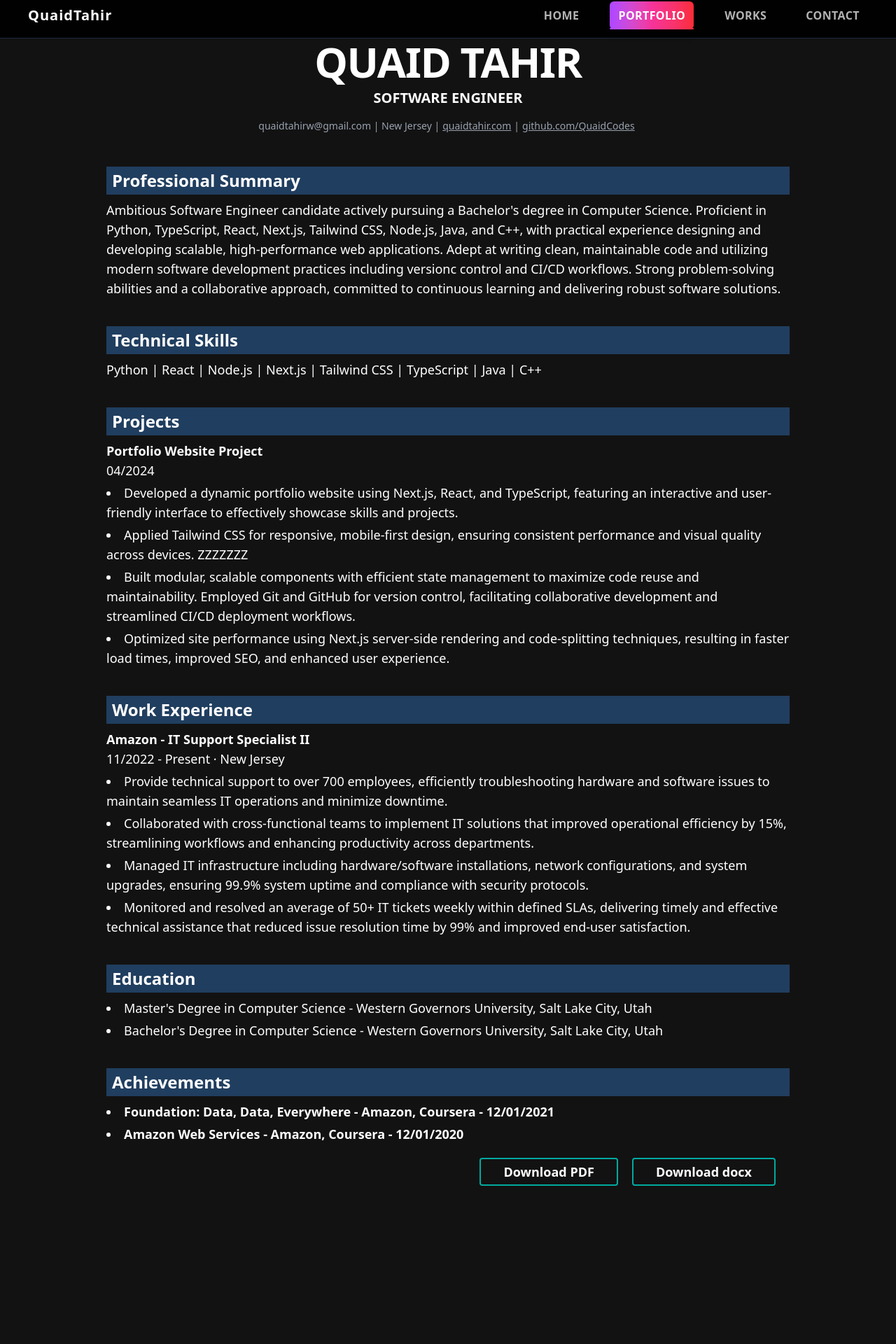
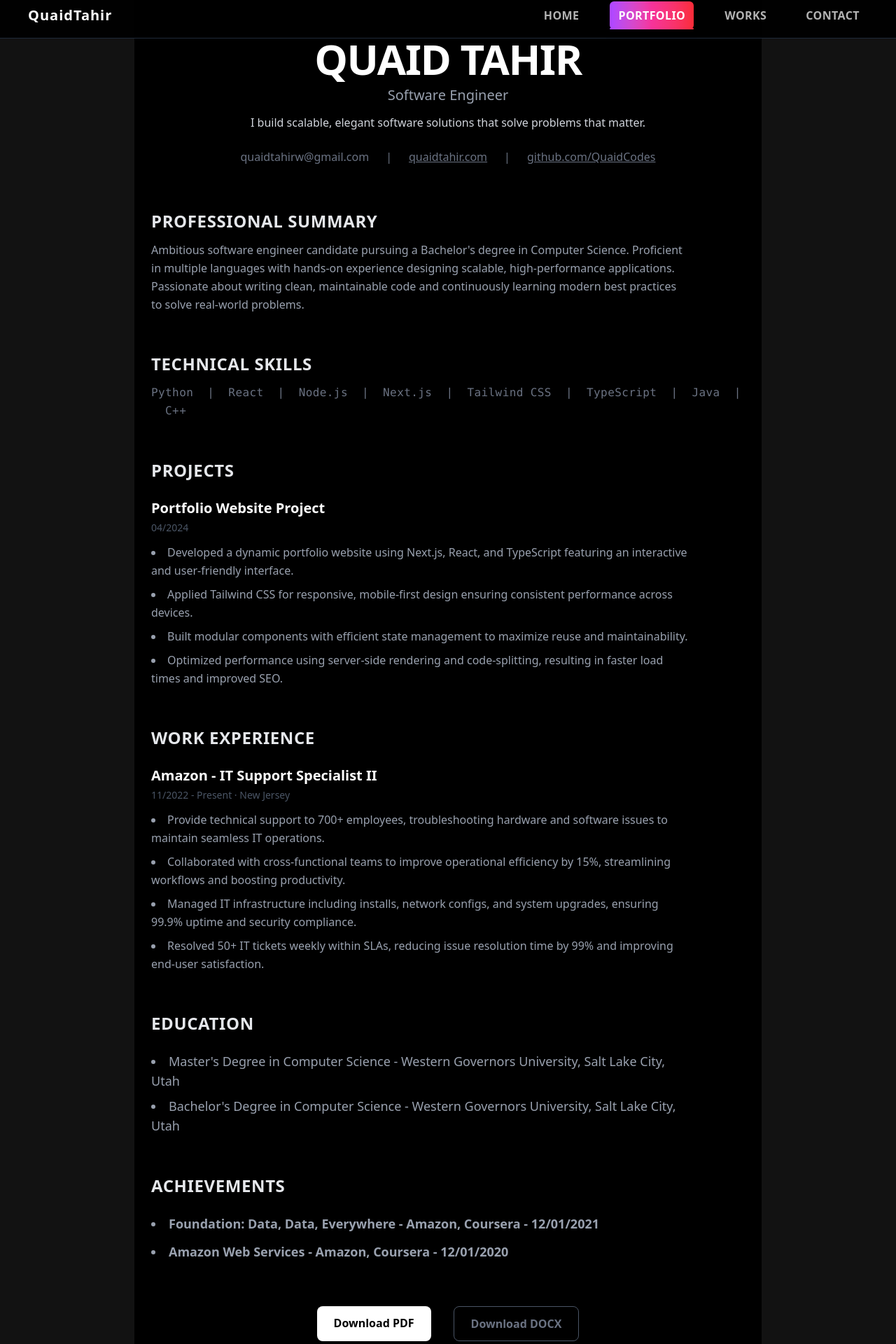
Before and after one commit to QuaidCodes/quaidtahir.com, a Next.js app: page /portfolio in a window 1280 px wide. Shown: the part 10-1930 px from the top of the page at 70% size. Before the commit the page ends 1772 px from the top, so only its background shows below. Built offline with nearby package versions, Linux system fonts and the light colour scheme.

Commit message:
clear build errors

```diff
--- a/src/app/portfolio/page.tsx
+++ b/src/app/portfolio/page.tsx
@@ -1,177 +1,258 @@
 "use client";
 
 import Link from "next/link";
+import { motion, Variants } from "framer-motion";
+
+const fadeIn: Variants = {
+  hidden: { opacity: 0, y: 10 },
+  visible: (custom: number) => ({
+    opacity: 1,
+    y: 0,
+    transition: { delay: custom * 0.1, duration: 0.3, ease: "easeOut" },
+  }),
+};
 
 export default function Portfolio() {
   return (
-    <div className="w-full flex justify-center">
-      <div className="w-5xl px-6 py-12 m-5 rounded">
+    <main className="min-h-screen bg-black text-white px-6 py-16 max-w-4xl mx-auto selection:bg-gray-700 selection:text-white">
       {/* Header */}
-        <section className="text-center mb-12">
-          <h1 className={`text-6xl font-bold tracking-tight text-nowrap`}>
-            QUAID TAHIR
+      <motion.header
+        initial="hidden"
+        whileInView="visible"
+        viewport={{ once: true }}
+        custom={0}
+        variants={fadeIn}
+        className="text-center mb-16"
+      >
+        <h1 className="text-5xl sm:text-6xl font-extrabold tracking-tight uppercase select-none">
+          Quaid Tahir
         </h1>
-          <h2 className="text-xl mt-2 font-semibold">SOFTWARE ENGINEER</h2>
-          <p className="mt-4 text-sm text-gray-400">
-            <a href="mailto:quaidtahirw@gmail.com" className="hover:text-white">
-              quaidtahirw@gmail.com |
+        <p className="mt-2 text-lg sm:text-xl font-light text-gray-400">
+          Software Engineer
+        </p>
+        <p className="mt-3 max-w-xl mx-auto text-gray-300 leading-relaxed">
+          I build scalable, elegant software solutions that solve problems that
+          matter.
+        </p>
+        <div className="mt-6 flex justify-center space-x-6 text-gray-500 text-sm sm:text-base">
+          <a
+            href="mailto:quaidtahirw@gmail.com"
+            className="hover:text-white transition"
+            aria-label="Send email"
+          >
+            quaidtahirw@gmail.com
           </a>
-            <span> New Jersey |</span>
+          <span>|</span>
           <Link
-              href="https://www.quaidtahir.com"
+            href="https://quaidtahir.com"
             target="_blank"
-              className="underline mx-1 hover:text-white"
+            className="hover:text-white transition underline"
+            aria-label="Visit personal website"
           >
             quaidtahir.com
           </Link>
-            |
+          <span>|</span>
           <Link
-              href="https://www.github.com/QuaidCodes"
+            href="https://github.com/QuaidCodes"
             target="_blank"
-              className="underline mx-1 hover:text-white"
+            className="hover:text-white transition underline"
+            aria-label="Visit GitHub profile"
           >
             github.com/QuaidCodes
           </Link>
+        </div>
+      </motion.header>
+
+      <section className="space-y-14 leading-relaxed">
+        {/* Professional Summary */}
+        <motion.div
+          initial="hidden"
+          whileInView="visible"
+          viewport={{ once: true }}
+          custom={1}
+          variants={fadeIn}
+        >
+          <h2 className="text-2xl font-semibold text-gray-200 uppercase tracking-wide mb-3">
+            Professional Summary
+          </h2>
+          <p className="text-gray-400 max-w-3xl">
+            Ambitious software engineer candidate pursuing a Bachelor&#39;s
+            degree in Computer Science. Proficient in multiple languages with
+            hands-on experience designing scalable, high-performance
+            applications. Passionate about writing clean, maintainable code and
+            continuously learning modern best practices to solve real-world
+            problems.
           </p>
-        </section>
+        </motion.div>
 
-        {/* Professional Summary */}
-        <section className="mb-10">
-          <h3 className="portfolio-headings">Professional Summary</h3>
-          <p className="portfolio-content">
-            Ambitious Software Engineer candidate actively pursuing a Bachelor's
-            degree in Computer Science. Proficient in Python, TypeScript, React,
-            Next.js, Tailwind CSS, Node.js, Java, and C++, with practical
-            experience designing and developing scalable, high-performance web
-            applications. Adept at writing clean, maintainable code and
-            utilizing modern software development practices including versionc
-            control and CI/CD workflows. Strong problem-solving abilities and a
-            collaborative approach, committed to continuous learning and
-            delivering robust software solutions.
+        {/* Technical Skills */}
+        <motion.div
+          initial="hidden"
+          whileInView="visible"
+          viewport={{ once: true }}
+          custom={2}
+          variants={fadeIn}
+        >
+          <h2 className="text-2xl font-semibold text-gray-200 uppercase tracking-wide mb-3">
+            Technical Skills
+          </h2>
+          <p className="text-gray-500 font-mono tracking-wide select-text">
+            Python &nbsp;|&nbsp; React &nbsp;|&nbsp; Node.js &nbsp;|&nbsp;
+            Next.js &nbsp;|&nbsp; Tailwind CSS &nbsp;|&nbsp; TypeScript &nbsp;|&nbsp;
+            Java &nbsp;|&nbsp; C++
           </p>
-        </section>
-
-        {/* Skills */}
-        <section className="mb-10">
-          <h3 className="portfolio-headings">Technical Skills</h3>
-          <p className="portfolio-content">
-            Python | React | Node.js | Next.js | Tailwind CSS | TypeScript |
-            Java | C++
-          </p>
-        </section>
+        </motion.div>
 
         {/* Projects */}
-        <section className="mb-10">
-          <h3 className="portfolio-headings">Projects</h3>
-          <div className="mb-6">
-            <h4 className="text-lg font-bold text-white">
+        <motion.div
+          initial="hidden"
+          whileInView="visible"
+          viewport={{ once: true }}
+          custom={3}
+          variants={fadeIn}
+          className=""
+        >
+          <h2 className="text-2xl font-semibold text-gray-200 uppercase tracking-wide mb-6">
+            Projects
+          </h2>
+
+          <article className="mb-8">
+            <h3 className="text-xl font-bold mb-1 text-white">
               Portfolio Website Project
-            </h4>
-            <p className="portfolio-content mb-1">04/2024</p>
-            <ul className="list-disc list-inside portfolio-content space-y-1">
+            </h3>
+            <time className="text-sm text-gray-600 mb-3 block">04/2024</time>
+            <ul className="list-disc list-inside space-y-2 text-gray-400 max-w-3xl">
               <li>
                 Developed a dynamic portfolio website using Next.js, React, and
-                TypeScript, featuring an interactive and user-friendly interface
-                to effectively showcase skills and projects.
+                TypeScript featuring an interactive and user-friendly interface.
               </li>
               <li>
-                Applied Tailwind CSS for responsive, mobile-first design,
-                ensuring consistent performance and visual quality across
-                devices.
-
-           ZZZZZZZ    </li>
-              <li>
-                Built modular, scalable components with efficient state
-                management to maximize code reuse and maintainability. Employed
-                Git and GitHub for version control, facilitating collaborative
-                development and streamlined CI/CD deployment workflows.
+                Applied Tailwind CSS for responsive, mobile-first design ensuring
+                consistent performance across devices.
               </li>
               <li>
-                Optimized site performance using Next.js server-side rendering
-                and code-splitting techniques, resulting in faster load times,
-                improved SEO, and enhanced user experience.
+                Built modular components with efficient state management to
+                maximize reuse and maintainability.
+              </li>
+              <li>
+                Optimized performance using server-side rendering and
+                code-splitting, resulting in faster load times and improved SEO.
               </li>
             </ul>
-          </div>
-        </section>
+          </article>
+        </motion.div>
 
         {/* Experience */}
-        <section className="mb-10">
-          <h3 className="portfolio-headings">Work Experience</h3>
-          <div>
-            <h4 className="text-lg font-bold text-white">
+        <motion.div
+          initial="hidden"
+          whileInView="visible"
+          viewport={{ once: true }}
+          custom={4}
+          variants={fadeIn}
+        >
+          <h2 className="text-2xl font-semibold text-gray-200 uppercase tracking-wide mb-6">
+            Work Experience
+          </h2>
+
+          <article>
+            <h3 className="text-xl font-bold mb-1 text-white">
               Amazon - IT Support Specialist II
-            </h4>
-            <p className="portfolio-content">
+            </h3>
+            <time className="text-sm text-gray-600 mb-3 block">
               11/2022 - Present · New Jersey
-            </p>
-            <ul className="list-disc list-inside portfolio-content space-y-1 mt-1">
+            </time>
+            <ul className="list-disc list-inside space-y-2 text-gray-400 max-w-3xl">
               <li>
-                Provide technical support to over 700 employees, efficiently
-                troubleshooting hardware and software issues to maintain
-                seamless IT operations and minimize downtime.
+                Provide technical support to 700+ employees, troubleshooting
+                hardware and software issues to maintain seamless IT operations.
               </li>
               <li>
-                Collaborated with cross-functional teams to implement IT
-                solutions that improved operational efficiency by 15%,
-                streamlining workflows and enhancing productivity across
-                departments.
+                Collaborated with cross-functional teams to improve operational
+                efficiency by 15%, streamlining workflows and boosting productivity.
               </li>
               <li>
-                Managed IT infrastructure including hardware/software
-                installations, network configurations, and system upgrades,
-                ensuring 99.9% system uptime and compliance with security
-                protocols.
+                Managed IT infrastructure including installs, network configs,
+                and system upgrades, ensuring 99.9% uptime and security compliance.
               </li>
               <li>
-                Monitored and resolved an average of 50+ IT tickets weekly
-                within defined SLAs, delivering timely and effective technical
-                assistance that reduced issue resolution time by 99% and
-                improved end-user satisfaction.
+                Resolved 50+ IT tickets weekly within SLAs, reducing issue
+                resolution time by 99% and improving end-user satisfaction.
               </li>
             </ul>
-          </div>
-        </section>
+          </article>
+        </motion.div>
 
         {/* Education */}
-        <section className="mb-10">
-          <h3 className="portfolio-headings">Education</h3>
-          <ul className="list-disc list-inside portfolio-content space-y-1">
+        <motion.div
+          initial="hidden"
+          whileInView="visible"
+          viewport={{ once: true }}
+          custom={5}
+          variants={fadeIn}
+        >
+          <h2 className="text-2xl font-semibold text-gray-200 uppercase tracking-wide mb-6">
+            Education
+          </h2>
+          <ul className="list-disc list-inside space-y-2 text-gray-400 max-w-3xl text-lg">
             <li>
-              Master's Degree in Computer Science - Western Governors
-              University, Salt Lake City, Utah
+              Master&#39;s Degree in Computer Science - Western Governors University,
+              Salt Lake City, Utah
             </li>
             <li>
-              Bachelor's Degree in Computer Science - Western Governors
-              University, Salt Lake City, Utah
+              Bachelor&#39;s Degree in Computer Science - Western Governors University,
+              Salt Lake City, Utah
             </li>
           </ul>
-        </section>
+        </motion.div>
 
         {/* Achievements */}
-        <section>
-          <h3 className="portfolio-headings">Achievements</h3>
-          <ul className="list-disc list-inside portfolio-content space-y-1">
-            <li className="font-bold">
+        <motion.div
+          initial="hidden"
+          whileInView="visible"
+          viewport={{ once: true }}
+          custom={6}
+          variants={fadeIn}
+        >
+          <h2 className="text-2xl font-semibold text-gray-200 uppercase tracking-wide mb-6">
+            Achievements
+          </h2>
+          <ul className="list-disc list-inside space-y-3 text-gray-400 max-w-3xl text-lg">
+            <li className="font-semibold">
               Foundation: Data, Data, Everywhere - Amazon, Coursera - 12/01/2021
             </li>
-
-            <li className="font-bold">
+            <li className="font-semibold">
               Amazon Web Services - Amazon, Coursera - 12/01/2020
             </li>
           </ul>
+        </motion.div>
       </section>
 
-        <div className="flex justify-end mt-5">
-          <button className="hero-btns">
-            <a href="/QuaidTahirResume.pdf">Download PDF</a>
-          </button>
-
-          <button className="hero-btns">
-            <a href="/QuaidTahirResume.docx">Download docx</a>
-          </button>
-        </div>
-      </div>
-    </div>
+      {/* Download Resume Buttons */}
+      <motion.div
+        initial="hidden"
+        whileInView="visible"
+        viewport={{ once: true }}
+        custom={7}
+        variants={fadeIn}
+        className="mt-16 flex justify-center gap-8"
+      >
+        <a
+          href="/QuaidTahirResume.pdf"
+          target="_blank"
+          rel="noopener noreferrer"
+          className="inline-block px-6 py-3 rounded-lg bg-white text-black font-semibold hover:bg-gray-300 transition"
+        >
+          Download PDF
+        </a>
+        <a
+          href="/QuaidTahirResume.docx"
+          target="_blank"
+          rel="noopener noreferrer"
+          className="inline-block px-6 py-3 rounded-lg border border-gray-600 text-gray-500 font-semibold hover:border-white hover:text-white transition"
+        >
+          Download DOCX
+        </a>
+      </motion.div>
+    </main>
   );
 }
--- a/src/data/projectList.tsx
+++ b/src/data/projectList.tsx
@@ -8,7 +8,7 @@ export const projects: TimelineEntry[] = [
         <h3 className="text-2xl font-semibold">Quaid Tahir Portfolio</h3>
         <p className="text-sm text-neutral-500">
           This portfolio is a fully modern, production-grade web application
-          built with Next.js, React, and TypeScript. It's styled using Tailwind
+          built with Next.js, React, and TypeScript. It&rsquo;s styled using Tailwind
           CSS for utility-first design, and enhanced with smooth, responsive
           animations powered by Framer Motion. Behind the scenes, the project is
           deployed on Vercel with a continuous integration and continuous
@@ -68,7 +68,7 @@ export const projects: TimelineEntry[] = [
     title: "Big Launch",
     content: (
       <div>
-          <p>Lauch for Site builder</p>
+        <p>Lauch for Site builder</p>
 
         <a href="/portfolio" className="text-blue-500 hover:underline">
           See updates →
--- a/src/lib/timeline.tsx
+++ b/src/lib/timeline.tsx
@@ -52,9 +52,9 @@ export const Timeline = ({ data }: { data: TimelineEntry[] }) => {
         </p>
 
         <p className="text-neutral-700 dark:text-neutral-300 text-sm md:text-base w-full mt-7">
-          Every project here is more than just lines of code — it's a part of my
-          journey. These are the ideas I've explored, the problems I've solved,
-          and the skills I've picked up along the way. Some are small
+          Every project here is more than just lines of code — it&rsquo;s a part of my
+          journey. These are the ideas I&rsquo;ve explored, the problems I&rsquo;ve solved,
+          and the skills I&rsquo;ve picked up along the way. Some are small
           experiments, others are fully polished apps, but each one reflects how
           I think, how I learn, and how I bring things to life through code.
         </p>
```
Also changed, not shown: src/app/works/page.tsx (+4 -5 lines), src/components/ProjectCard.tsx (deleted, +0 -61 lines). Lines whose indentation alone changed are shown as unchanged.
